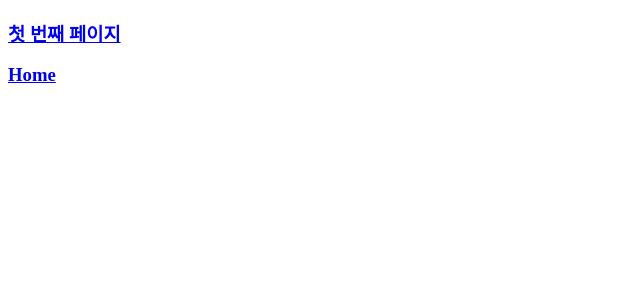
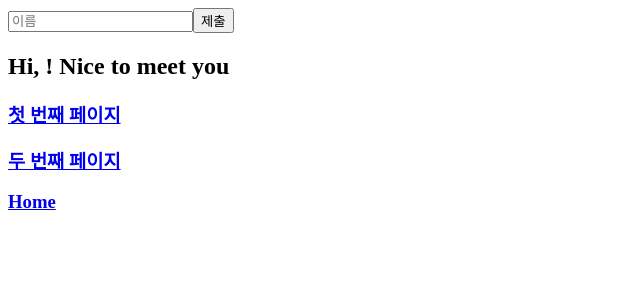
Before and after one commit to 9mynamemj7/TIL, a React (Create React App) app in the folder FE/React/practice-app/: page /second in a window 1280 px wide. Before the commit this address had no page. Shown: the top 300 px of the page, without its empty margins (0-640 px from the left). Built offline with nearby package versions, Linux system fonts and the light colour scheme.

Commit message:
format, input태그 이용 폼에 입련된 값 관리

```diff
--- a/FE/React/practice-app/src/App.tsx
+++ b/FE/React/practice-app/src/App.tsx
@@ -1,5 +1,5 @@
 import React from 'react';
-import First from './pages/First';
+import { First, Second } from './pages/page';
 import {BrowserRouter, Routes, Route, Link} from 'react-router-dom'
 
 class App extends React.Component {
@@ -9,8 +9,10 @@ class App extends React.Component {
         <Routes>
           <Route path="/" />
           <Route path="/first" element={<First />} />
+          <Route path="/second" element={<Second />} />
         </Routes>
         <Link to="/first"><h3>첫 번째 페이지</h3></Link>
+        <Link to="/Second"><h3>두 번째 페이지</h3></Link>
         <Link to="/"><h3>Home</h3></Link>
       </BrowserRouter>
     );
--- a/FE/React/practice-app/src/components/NowTime.tsx
+++ b/FE/React/practice-app/src/components/NowTime.tsx
@@ -1,17 +1,20 @@
-import React, { useState } from 'react'
-export const initialState: number = 0;
-const Example = () => {
-
-    const [state, setState] = useState(initialState);
-
-    return (
-        <div>
-            <p>{`count: ${state}`}</p>
-            <button onClick={()=>setState(state+1)}>+</button>
-            <button onClick={()=>setState(state-1)}>-</button>
-        </div>
-    )
-};
+import React, { useEffect, useState } from 'react'
 
 
-export default Example;
+const NowTime = () => {
+  const [count, setCount] = useState(0);
+
+  useEffect(() => {
+    async function timeSleep() {
+      await setTimeout(()=>{setCount(count + 1)}, 1000)
+    }
+    timeSleep()
+  },[count])
+  return (
+    <div>
+      <p>{count} 초 {Date()}</p>
+    </div>
+  )
+}
+
+export default NowTime
--- /dev/null
+++ b/FE/React/practice-app/src/components/User.tsx
@@ -0,0 +1,30 @@
+import React, { useState } from "react";
+
+function User() {
+  const [userName, setUserName] = useState("");
+  const [submitedName, setSubmitedName] = useState("")
+
+  const onChange = (event:React.FormEvent<HTMLInputElement>) => {
+    setUserName(event.currentTarget.value)
+  };
+  const onSubmit = (event: React.FormEvent<HTMLFormElement>) => {
+    event.preventDefault();
+    setSubmitedName(userName)
+  };
+  return (
+    <div>
+      <form onSubmit={onSubmit}>
+        <input
+          value={userName}
+          onChange={onChange}
+          type="text"
+          placeholder="이름"
+        />
+        <button>제출</button>
+        <h2>Hi, {submitedName}! Nice to meet you</h2>
+      </form>
+    </div>
+  );
+}
+
+export default User;
--- a/FE/React/practice-app/src/pages/First.tsx
+++ /dev/null
@@ -1,20 +0,0 @@
-import React, { useEffect, useState } from 'react'
-
-
-const First = () => {
-  const [count, setCount] = useState(0);
-
-  useEffect(() => {
-    async function timeSleep() {
-      await setTimeout(()=>{setCount(count + 1)}, 1000)
-    }
-    timeSleep()
-  },[count])
-  return (
-    <div>
-      <p>{count} 초 {Date()}</p>
-    </div>
-  )
-}
-
-export default First
--- /dev/null
+++ b/FE/React/practice-app/src/pages/page.tsx
@@ -0,0 +1,22 @@
+import React, { Fragment } from 'react';
+import NowTime from '../components/NowTime';
+import User from '../components/User';
+
+
+export function First() {
+  return (
+    <Fragment>
+      <h2>
+        it is <NowTime />
+      </h2>
+    </Fragment>
+  )
+};
+
+export function Second() {
+  return (
+    <div>
+      <User />
+    </div>
+  )
+}
```
